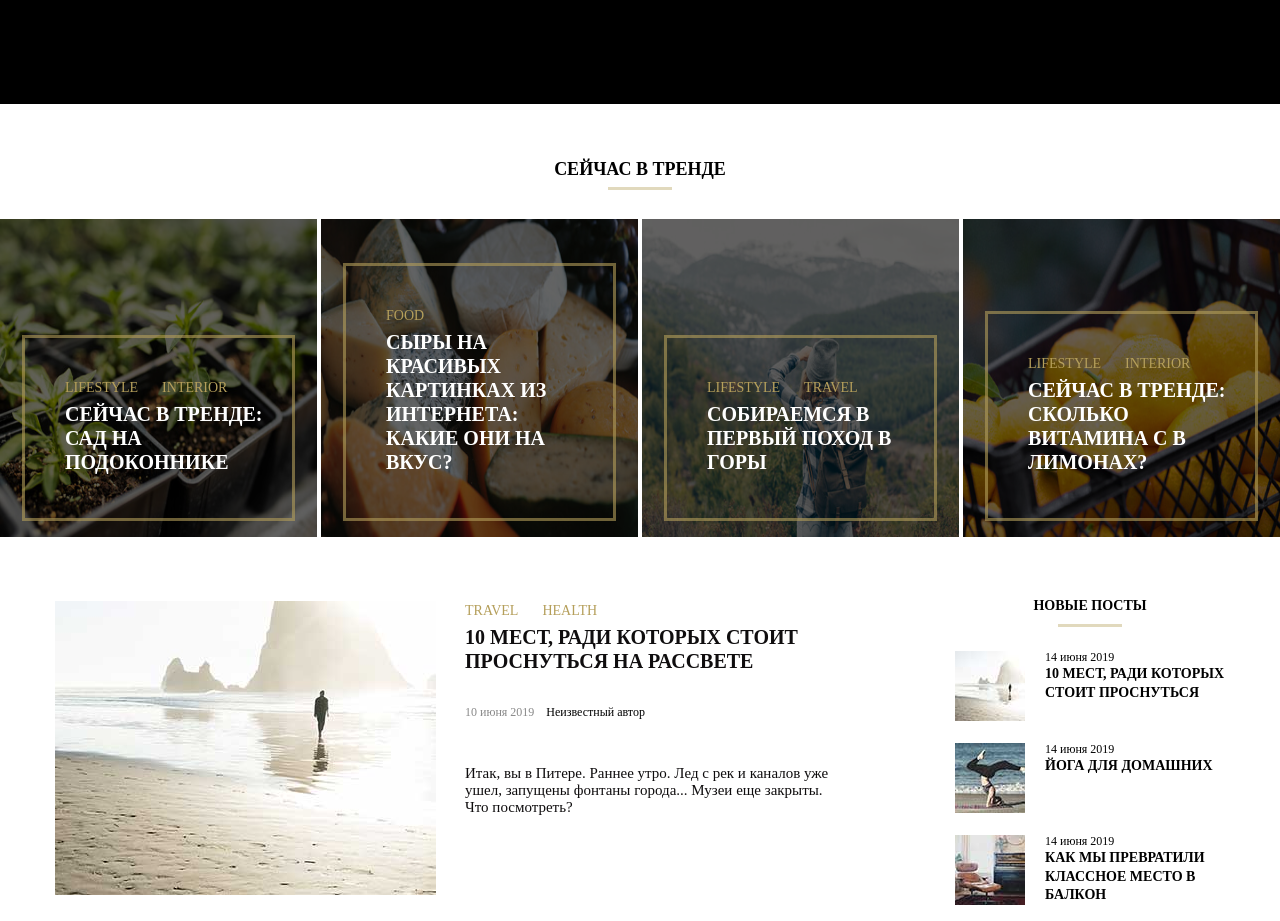
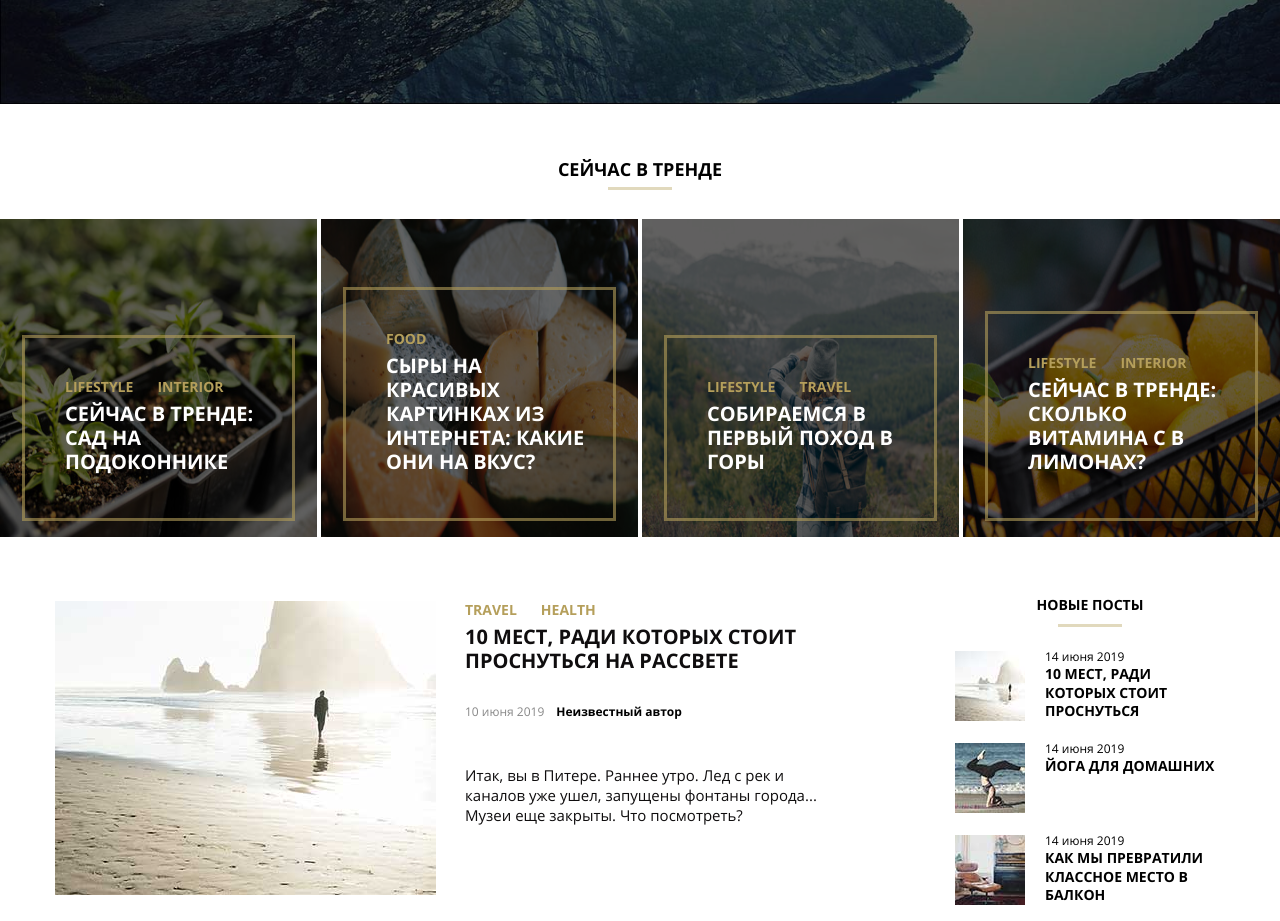
Before and after one commit to Vadim58/mq-diplom, a plain HTML site: page index.html in a window 1280 px wide. Shown: the part 346-1267 px from the top of the page. Drawn offline with Linux system fonts and the light colour scheme; the site is published under a folder, as on GitHub Pages, so addresses that start at the root find nothing; files whose address does not match are found by name.

Commit message:
Update style.css

```diff
--- a/css/style.css
+++ b/css/style.css
@@ -8,7 +8,7 @@ body {
   width: 100%;
   min-width: 1200px;
   min-height: 450px;
-  background-image: url("/img/banner-bg.jpg");
+  background-image: url(../img/banner-bg.jpg);
   background-repeat: no-repeat;
   background-color: #000000;
   background-size: cover;
@@ -44,7 +44,7 @@ body {
   display: block;
   width: 180px;
   height: 40px;
-  background-image: url("/svg/noemi-logo.svg");
+  background-image: url(../svg/noemi-logo.svg);
   background-size: contain;
   background-repeat: no-repeat;
 }
@@ -86,7 +86,7 @@ body {
 }
 
 @font-face {
-  src: url(/fonts/OpenSans-Regular.woff);
+  src: url(../fonts/OpenSans-Regular.woff);
   font-family: OpenSans;
   font-weight: regular;
   font-style: normal;
@@ -117,7 +117,7 @@ body {
 }
 
 @font-face {
-  src: url(/fonts/OpenSans-Bold.woff);
+  src: url(../fonts/OpenSans-Bold.woff);
   font-family: OpenSans-bold;
   font-style: normal;
 }
@@ -193,7 +193,7 @@ body {
 }
 
 @font-face {
-  src: url(/fonts/OpenSans-Bold.woff);
+  src: url(../fonts/OpenSans-Bold.woff);
   font-family: OpenSans-bold;
   font-style: normal;
 }
@@ -292,7 +292,7 @@ body {
 }
 
 @font-face {
-  src: url(/fonts/OpenSans-Bold.woff);
+  src: url(../fonts/OpenSans-Bold.woff);
   font-family: OpenSans-bold;
   font-style: normal;
 }
@@ -320,7 +320,7 @@ body {
 }
 
 @font-face {
-  src: url(/fonts/OpenSans-Regular.woff);
+  src: url(../fonts/OpenSans-Regular.woff);
   font-family: OpenSans;
   font-weight: regular;
   font-style: normal;
@@ -357,7 +357,7 @@ body {
 }
 
 @font-face {
-  src: url(/fonts/OpenSans-Bold.woff);
+  src: url(../fonts/OpenSans-Bold.woff);
   font-family: OpenSans-bold;
   font-style: normal;
 }
@@ -411,7 +411,7 @@ body {
 }
 
 @font-face {
-  src: url(/fonts/OpenSans-Regular.woff);
+  src: url(../fonts/OpenSans-Regular.woff);
   font-family: OpenSans;
   font-weight: regular;
   font-style: normal;
@@ -435,7 +435,7 @@ body {
 }
 
 @font-face {
-  src: url(/fonts/OpenSans-Bold.woff);
+  src: url(../fonts/OpenSans-Bold.woff);
   font-family: OpenSans-bold;
   font-style: normal;
 }
@@ -459,7 +459,7 @@ body {
 }
 
 @font-face {
-  src: url(/fonts/OpenSans-Regular.woff);
+  src: url(../fonts/OpenSans-Regular.woff);
   font-family: OpenSans;
   font-weight: regular;
   font-style: normal;
@@ -500,7 +500,7 @@ body {
   width: 50px;
   height: 47px;
   background-color: #b59f5b;
-  background-image: url(/svg/search.svg);
+  background-image: url(../svg/search.svg);
   background-repeat: no-repeat;
   background-size: 20px 20px;
   background-position: center right 15px;
@@ -524,7 +524,7 @@ body {
 }
 
 @font-face {
-  src: url(/fonts/OpenSans-Regular.woff);
+  src: url(../fonts/OpenSans-Regular.woff);
   font-family: OpenSans;
   font-weight: regular;
   font-style: normal;
@@ -536,7 +536,7 @@ body {
 }
 
 @font-face {
-  src: url(/fonts/OpenSans-Regular.woff);
+  src: url(../fonts/OpenSans-Regular.woff);
   font-family: OpenSans;
   font-weight: regular;
   font-style: normal;
@@ -563,7 +563,7 @@ body {
 }
 
 @font-face {
-  src: url(/fonts/OpenSans-Bold.woff);
+  src: url(../fonts/OpenSans-Bold.woff);
   font-family: OpenSans-bold;
   font-style: normal;
 }
@@ -609,7 +609,7 @@ body {
 }
 
 @font-face {
-  src: url(/fonts/OpenSans-Bold.woff);
+  src: url(../fonts/OpenSans-Bold.woff);
   font-family: OpenSans-bold;
   font-style: normal;
 }
@@ -654,7 +654,7 @@ body {
 }
 
 @font-face {
-  src: url(/fonts/OpenSans-Bold.woff);
+  src: url(../fonts/OpenSans-Bold.woff);
   font-family: OpenSans-bold;
   font-style: normal;
 }
@@ -691,7 +691,7 @@ body {
 }
 
 @font-face {
-  src: url(/fonts/OpenSans-Bold.woff);
+  src: url(../fonts/OpenSans-Bold.woff);
   font-family: OpenSans-bold;
   font-style: normal;
 }
@@ -763,7 +763,7 @@ body {
 }
 
 @font-face {
-  src: url(/fonts/OpenSans-Bold.woff);
+  src: url(../fonts/OpenSans-Bold.woff);
   font-family: OpenSans-bold;
   font-style: normal;
 }
@@ -783,7 +783,7 @@ body {
 }
 
 @font-face {
-  src: url(/fonts/OpenSans-Regular.woff);
+  src: url(../fonts/OpenSans-Regular.woff);
   font-family: OpenSans;
   font-weight: regular;
   font-style: normal;
@@ -831,7 +831,7 @@ body {
 }
 
 @font-face {
-  src: url(/fonts/OpenSans-Bold.woff);
+  src: url(../fonts/OpenSans-Bold.woff);
   font-family: OpenSans-bold;
   font-style: normal;
 }
@@ -897,7 +897,7 @@ body {
   display: block;
   width: 25px;
   height: 23px;
-  background-image: url(/svg/004-twitter.svg);
+  background-image: url(../svg/004-twitter.svg);
   background-repeat: no-repeat;
   background-size: cover;
 }
@@ -906,7 +906,7 @@ body {
   display: block;
   width: 25px;
   height: 23px;
-  background-image: url(/svg/001-pinterest.svg);
+  background-image: url(../svg/001-pinterest.svg);
   background-repeat: no-repeat;
   background-size: contain;
 }
@@ -915,7 +915,7 @@ body {
   display: block;
   width: 25px;
   height: 23px;
-  background-image: url(/svg/002-facebook-logo.svg);
+  background-image: url(../svg/002-facebook-logo.svg);
   background-repeat: no-repeat;
   background-size: contain;
 }
@@ -924,7 +924,7 @@ body {
   display: block;
   width: 25px;
   height: 23px;
-  background-image: url(/svg/005-instagram.svg);
+  background-image: url(../svg/005-instagram.svg);
   background-repeat: no-repeat;
   background-size: contain;
 }
@@ -933,7 +933,7 @@ body {
   display: block;
   width: 25px;
   height: 23px;
-  background-image: url(/svg/003-tumblr.svg);
+  background-image: url(../svg/003-tumblr.svg);
   background-repeat: no-repeat;
   background-size: contain;
 }
@@ -951,7 +951,7 @@ body {
 }
 
 @font-face {
-  src: url(/fonts/OpenSans-Bold.woff);
+  src: url(../fonts/OpenSans-Bold.woff);
   font-family: OpenSans-bold;
   font-style: normal;
 }
@@ -1029,7 +1029,7 @@ body {
     box-sizing: border-box;
     min-width: 700px;
     min-height: 395px;
-    background-image: url("/img/banner-bg-tablet.jpg");
+    background-image: url(../img/banner-bg-tablet.jpg);
     background-repeat: no-repeat;
     background-color: #000000;
     background-size: cover;
@@ -1082,7 +1082,7 @@ body {
   }
 
   @font-face {
-    src: url(/fonts/OpenSans-Bold.woff);
+    src: url(../fonts/OpenSans-Bold.woff);
     font-family: OpenSans-bold;
     font-style: normal;
   }
@@ -1246,7 +1246,7 @@ body {
     position: absolute;
     width: 100%;
     height: 100%;
-    background-image: url(/svg/noemi-logo.svg);
+    background-image: url(../svg/noemi-logo.svg);
     background-size: contain;
     background-repeat: no-repeat;
   }
@@ -1265,7 +1265,7 @@ body {
     box-sizing: border-box;
     min-width: 360px;
     min-height: 640px;
-    background-image: url(/img/banner-mobile.jpg);
+    background-image: url(../img/banner-mobile.jpg);
     background-repeat: no-repeat;
     background-color: #000000;
     background-size: cover;
@@ -1326,7 +1326,7 @@ body {
   }
 
   @font-face {
-    src: url(/fonts/OpenSans-Bold.woff);
+    src: url(../fonts/OpenSans-Bold.woff);
     font-family: OpenSans-bold;
     font-style: normal;
   }
@@ -1416,7 +1416,7 @@ body {
   }
 
   @font-face {
-    src: url(/fonts/OpenSans-Bold.woff);
+    src: url(../fonts/OpenSans-Bold.woff);
     font-family: OpenSans-bold;
     font-style: normal;
   }
```
